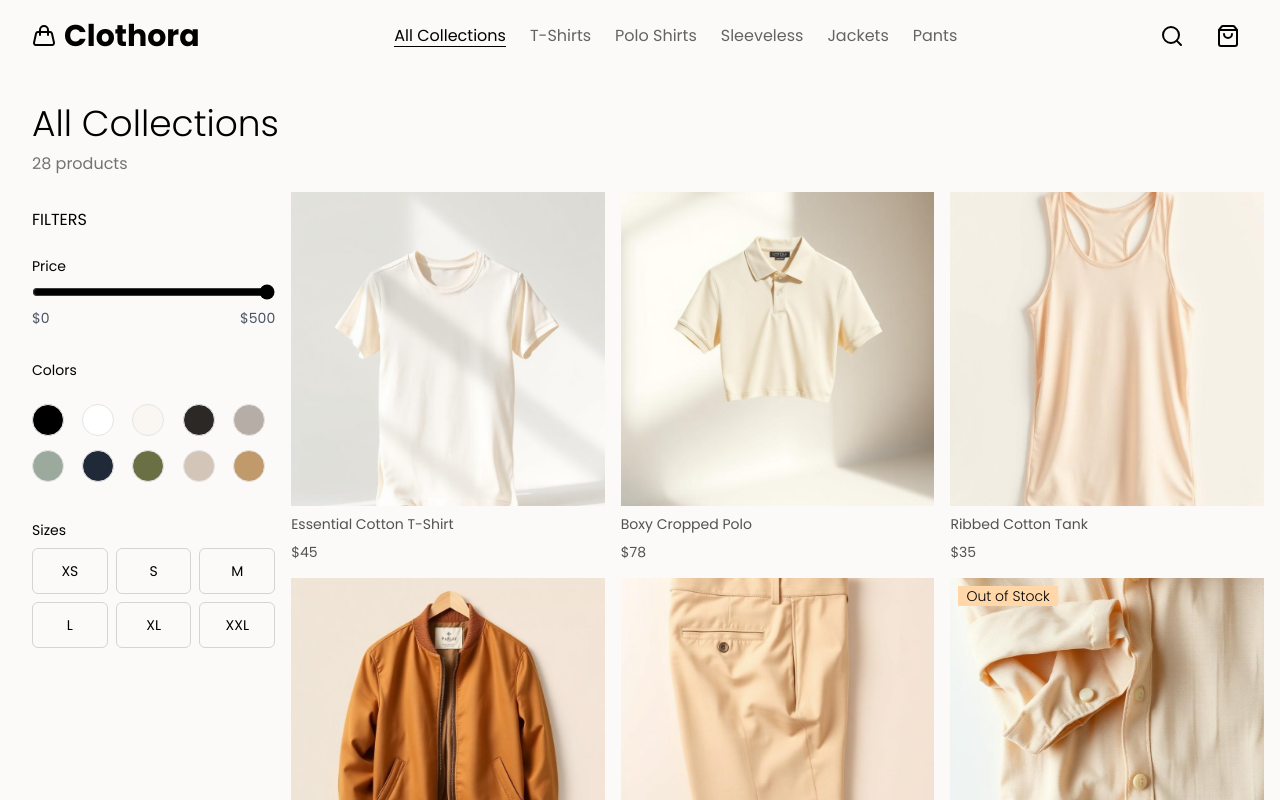
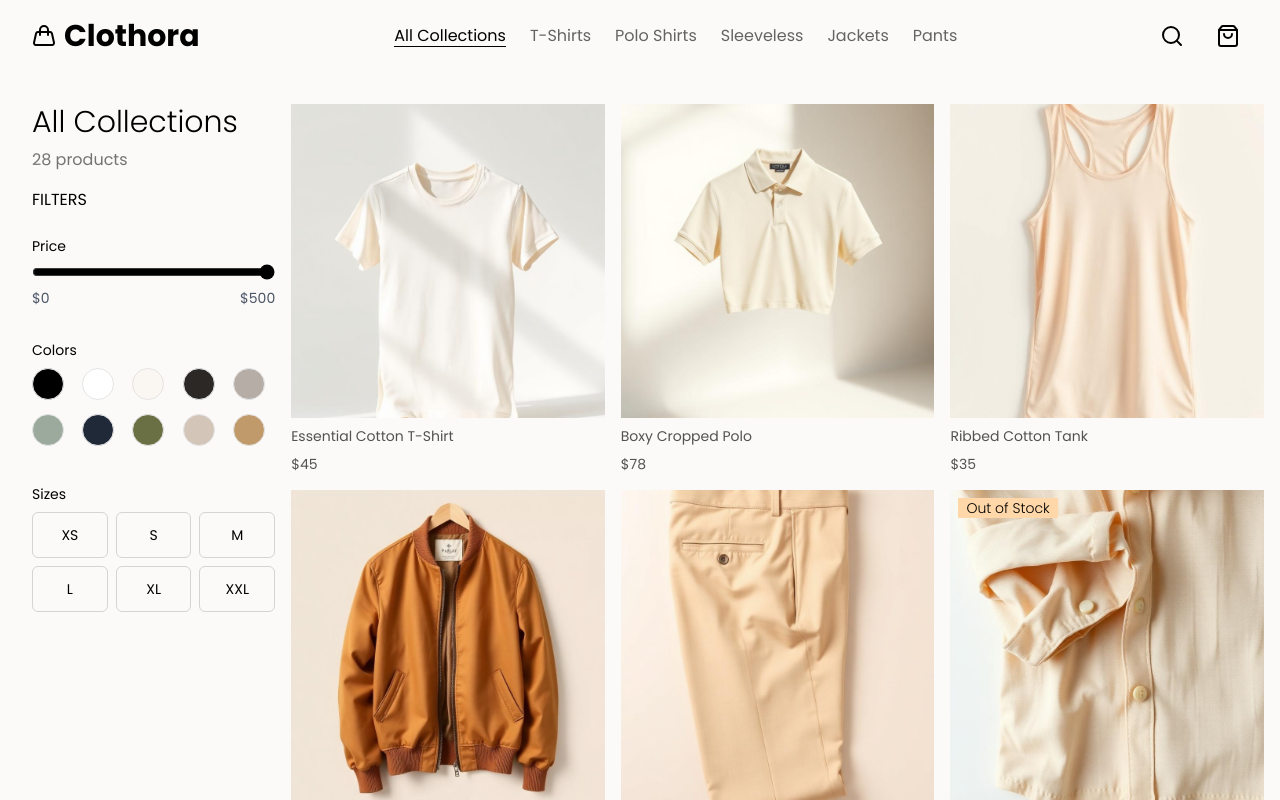
Before and after one commit to zidvsd/clothora, a Next.js app: page /collections in a window 1280 px wide. Shown: the top 800 px of the page. Built offline with nearby package versions, Linux system fonts and the light colour scheme.

Commit message:
modularized products list

```diff
--- a/app/collections/page.tsx
+++ b/app/collections/page.tsx
@@ -1,110 +1,41 @@
 "use client";
+import { useState, useMemo } from "react";
 import Filters from "@/components/Filters";
+import ProductList from "@/components/ProductList";
 import { useProductsStore } from "@/store/useProductsStore";
-import { containerVariant } from "@/lib/animate/animate";
-import Image from "next/image";
-import { useState, useMemo } from "react";
-import Link from "next/link";
-import Skeleton from "react-loading-skeleton";
-import { motion } from "motion/react";
-import { fadeInUp } from "@/lib/animate/animate";
-import "react-loading-skeleton/dist/skeleton.css";
+import { filterProducts, Filters as FiltersType } from "@/lib/utils";
 
-export default function Collections() {
-  const { products, loading } = useProductsStore();
-  const [filters, setFilters] = useState({
+export default function Page() {
+  const [filters, setFilters] = useState<FiltersType>({
     priceRange: [0, 500],
-    colors: [] as string[],
-    sizes: [] as string[],
+    colors: [],
+    sizes: [],
   });
 
+  const { products } = useProductsStore();
   const filteredProducts = useMemo(() => {
-    return products?.filter((product) => {
-      // price filter
-      const matchesPrice =
-        product.price >= filters.priceRange[0] &&
-        product.price <= filters.priceRange[1];
-
-      // color filter
-
-      const matchesColor =
-        filters.colors.length > 0
-          ? product.colors.some((c) => filters.colors.includes(c.hex))
-          : true;
-
-      const matchesSize =
-        filters.sizes.length > 0
-          ? product.sizes.some((s) => filters.sizes.includes(s))
-          : true;
-
-      return matchesPrice && matchesColor && matchesSize;
-    });
+    return products ? filterProducts(products, filters) : [];
   }, [products, filters]);
 
   return (
-    <section
-      className="custom-container py-8
-    "
-    >
-      <h1 className="text-3xl lg:text-4xl font-light  text-left">
-        All Collections
-      </h1>
-      <h3 className="text-neutral-500 mt-2">
-        {loading
-          ? "Loading products..."
-          : `${filteredProducts?.length || 0} products`}
-      </h3>
+    <div className="custom-container grid grid-cols-1 lg:grid-cols-[20%_80%] gap-4">
+      <div className="mt-8 w-full">
+        <Filters
+          title="All Collections"
+          filters={filters}
+          setFilters={setFilters}
+          productCount={filteredProducts.length}
+        />
+      </div>
 
-      <div className="grid grid-cols-1 lg:grid-cols-[20%_80%] gap-4">
-        <div className="mt-8">
-          <Filters filters={filters} setFilters={setFilters} />
-        </div>
-        <motion.div
-          variants={containerVariant}
-          initial="hidden"
-          whileInView="show"
-          viewport={{ once: true, amount: 0.2 }}
-          className="w-full gap-4 grid grid-cols-2 lg:grid-cols-3 border-t border-neutral-200 pt-4 lg:border-none"
-        >
-          {loading
-            ? Array.from({ length: 6 }).map((_, i) => (
-                <div key={i} className="flex flex-col gap-y-2">
-                  <Skeleton height={256} />
-                  <Skeleton width="70%" />
-                  <Skeleton width="40%" />
-                </div>
-              ))
-            : filteredProducts?.map((product, index) => (
-                <motion.div key={product.id} {...fadeInUp}>
-                  <Link
-                    href={`/collections/${product.category}/${product.id}`}
-                    className="relative flex flex-col gap-y-2"
-                  >
-                    <div className="relative w-full h-64 sm:h-auto aspect-square">
-                      <Image
-                        src={product.images.main}
-                        alt={product.name}
-                        fill
-                        className="object-cover"
-                      />
-                    </div>
-                    <span className="text-sm font-medium text-neutral-600">
-                      {product.name}
-                    </span>
-                    <span className="text-neutral-600 text-sm">
-                      ${product.price}
-                    </span>
-
-                    {!product.inStock && (
-                      <span className="absolute top-2 left-2 bg-orange-200 px-2 text-sm font-light">
-                        Out of Stock
-                      </span>
-                    )}
-                  </Link>
-                </motion.div>
-              ))}
-        </motion.div>
+      <div className="w-full pt-4 lg:pt-0">
+        <ProductList
+          title="All Collections"
+          filters={filters}
+          setFilters={setFilters}
+          products={filteredProducts} // pass directly
+        />
       </div>
-    </section>
+    </div>
   );
 }
--- a/app/globals.css
+++ b/app/globals.css
@@ -42,7 +42,7 @@
   --color-neutral-dark: #26211e;
 }
 
-.custom-container.custom-container {
+.custom-container {
   @apply max-w-[1440px] mx-auto px-4 sm:px-6 lg:px-8;
 }
 
--- a/components/Filters.tsx
+++ b/components/Filters.tsx
@@ -1,12 +1,13 @@
 "use client";
 import { motion, AnimatePresence } from "motion/react";
 import { useToggle } from "@/hooks/useToggle";
-import React, { useState, useEffect } from "react";
+import React, { useEffect, useState } from "react";
 import { Funnel } from "lucide-react";
 import { fadeInUpLoop } from "@/lib/animate/animate";
 import filterData from "@/data/filters.json";
 
 interface FiltersProps {
+  title: string;
   filters: {
     priceRange: number[];
     colors: string[];
@@ -19,10 +20,17 @@ interface FiltersProps {
       sizes: string[];
     }>
   >;
+  productCount: number;
 }
 
-export default function Filters({ filters, setFilters }: FiltersProps) {
+export default function Filters({
+  title,
+  filters,
+  setFilters,
+  productCount,
+}: FiltersProps) {
   const sidebar = useToggle(false);
+
   const toggleSize = (size: string) => {
     setFilters((prev) => ({
       ...prev,
@@ -47,16 +55,28 @@ export default function Filters({ filters, setFilters }: FiltersProps) {
         sidebar.setTrue();
       }
     };
-
-    handleResize(); // run once on mount
+    handleResize();
     window.addEventListener("resize", handleResize);
     return () => window.removeEventListener("resize", handleResize);
   }, [sidebar]);
+
+  const handleClearFilters = () => {
+    setFilters({ priceRange: [0, 500], colors: [], sizes: [] });
+  };
+
+  const hasFilters =
+    filters.priceRange[0] !== 0 ||
+    filters.priceRange[1] !== 500 ||
+    filters.colors.length > 0 ||
+    filters.sizes.length > 0;
   return (
     <div>
+      <h1 className="text-3xl  font-light text-left">{title}</h1>
+      <h3 className="text-neutral-500 mt-2">{`${productCount} products`}</h3>
+
       <button
         onClick={sidebar.toggle}
-        className="lg:hidden flex gap-2 items-center"
+        className="cursor-pointer lg:hidden flex gap-2 items-center mt-4"
       >
         <Funnel className="size-4" />
         <span className="text-sm">Filters</span>
@@ -70,9 +90,19 @@ export default function Filters({ filters, setFilters }: FiltersProps) {
             animate="animate"
             exit="exit"
             variants={fadeInUpLoop}
-            className="flex flex-col"
+            className="flex flex-col w-full mt-4"
           >
-            <h3 className="mt-4 lg:mt-0 ">FILTERS</h3>
+            <div className="flex justify-between items-center">
+              <h3 className="mt-4 lg:mt-0">FILTERS</h3>
+              {hasFilters && (
+                <button
+                  onClick={handleClearFilters}
+                  className="cursor-pointer text-neutral-500 text-sm  hover:text-black transition"
+                >
+                  Clear All
+                </button>
+              )}
+            </div>
 
             {/* price range */}
             <div className="flex flex-col gap-2 w-full mt-6">
@@ -102,7 +132,7 @@ export default function Filters({ filters, setFilters }: FiltersProps) {
             {/* colors */}
             <div className="flex flex-col gap-2 mt-8">
               <span className="text-sm font-medium">Colors</span>
-              <ul className="grid grid-cols-5 w-full gap-2 mt-4 place-items-start">
+              <ul className="grid grid-cols-5 w-full gap-2 place-items-start">
                 {filterData.colors.map((color, index) => (
                   <li key={index}>
                     <button
@@ -119,6 +149,7 @@ export default function Filters({ filters, setFilters }: FiltersProps) {
                 ))}
               </ul>
             </div>
+
             {/* sizes */}
             <div className="flex flex-col gap-2 mt-8">
               <span className="text-sm font-medium">Sizes</span>
--- /dev/null
+++ b/components/ProductList.tsx
@@ -0,0 +1,66 @@
+"use client";
+import { motion } from "motion/react";
+import Image from "next/image";
+import Link from "next/link";
+import Skeleton from "react-loading-skeleton";
+import { fadeInUp, containerVariant } from "@/lib/animate/animate";
+import "react-loading-skeleton/dist/skeleton.css";
+import { Product } from "@/lib/utils";
+
+interface ProductListProps {
+  title: string;
+  filters: any;
+  setFilters: any;
+  products: Product[];
+}
+
+export default function ProductList({ products, title }: ProductListProps) {
+  return (
+    <section className="py-8">
+      <motion.div
+        variants={containerVariant}
+        initial="hidden"
+        whileInView="show"
+        viewport={{ once: true, amount: 0.2 }}
+        className="w-full gap-4 grid grid-cols-2 lg:grid-cols-3 border-t border-neutral-200 lg:border-none"
+      >
+        {products.length === 0
+          ? Array.from({ length: 6 }).map((_, i) => (
+              <div key={i} className="flex flex-col gap-y-2">
+                <Skeleton height={256} />
+                <Skeleton width="70%" />
+                <Skeleton width="40%" />
+              </div>
+            ))
+          : products.map((product) => (
+              <motion.div key={product.id} {...fadeInUp}>
+                <Link
+                  href={`/collections/${product.category}/${product.id}`}
+                  className="relative flex flex-col gap-y-2"
+                >
+                  <div className="relative w-full h-64 sm:h-auto aspect-square">
+                    <Image
+                      src={product.images.main}
+                      alt={product.name}
+                      fill
+                      className="object-cover"
+                    />
+                  </div>
+                  <span className="text-sm font-medium text-neutral-600">
+                    {product.name}
+                  </span>
+                  <span className="text-neutral-600 text-sm">
+                    ${product.price}
+                  </span>
+                  {!product.inStock && (
+                    <span className="absolute top-2 left-2 bg-orange-200 px-2 text-sm font-light">
+                      Out of Stock
+                    </span>
+                  )}
+                </Link>
+              </motion.div>
+            ))}
+      </motion.div>
+    </section>
+  );
+}
--- a/components/SearchTab.tsx
+++ b/components/SearchTab.tsx
@@ -14,6 +14,7 @@ export default function SearchTab({ isOpen, closeSearch }: SearchTabProps) {
     <AnimatePresence>
       {/* Overlay */}
       <motion.div
+        key={"overlay"}
         initial={{ opacity: 0 }}
         animate={{ opacity: 1 }}
         transition={{ duration: 0.2 }}
@@ -23,6 +24,7 @@ export default function SearchTab({ isOpen, closeSearch }: SearchTabProps) {
 
       {/* Search bar */}
       <motion.section
+        key={"search-bar"}
         initial={{ y: 60, opacity: 0 }}
         animate={{ y: 0, opacity: 1 }}
         transition={{ duration: 0.4 }}
--- /dev/null
+++ b/lib/utils.ts
@@ -0,0 +1,37 @@
+// lib/utils.ts (or lib/filterProducts.ts)
+export interface Product {
+  id: string;
+  name: string;
+  price: number;
+  category: string;
+  colors: { hex: string }[];
+  sizes: string[];
+  images: { main: string };
+  inStock: boolean;
+}
+
+export interface Filters {
+  priceRange: number[];
+  colors: string[];
+  sizes: string[];
+}
+
+export function filterProducts(products: Product[], filters: Filters) {
+  return products.filter((product) => {
+    const matchesPrice =
+      product.price >= filters.priceRange[0] &&
+      product.price <= filters.priceRange[1];
+
+    const matchesColor =
+      filters.colors.length > 0
+        ? product.colors.some((c) => filters.colors.includes(c.hex))
+        : true;
+
+    const matchesSize =
+      filters.sizes.length > 0
+        ? product.sizes.some((s) => filters.sizes.includes(s))
+        : true;
+
+    return matchesPrice && matchesColor && matchesSize;
+  });
+}
```
